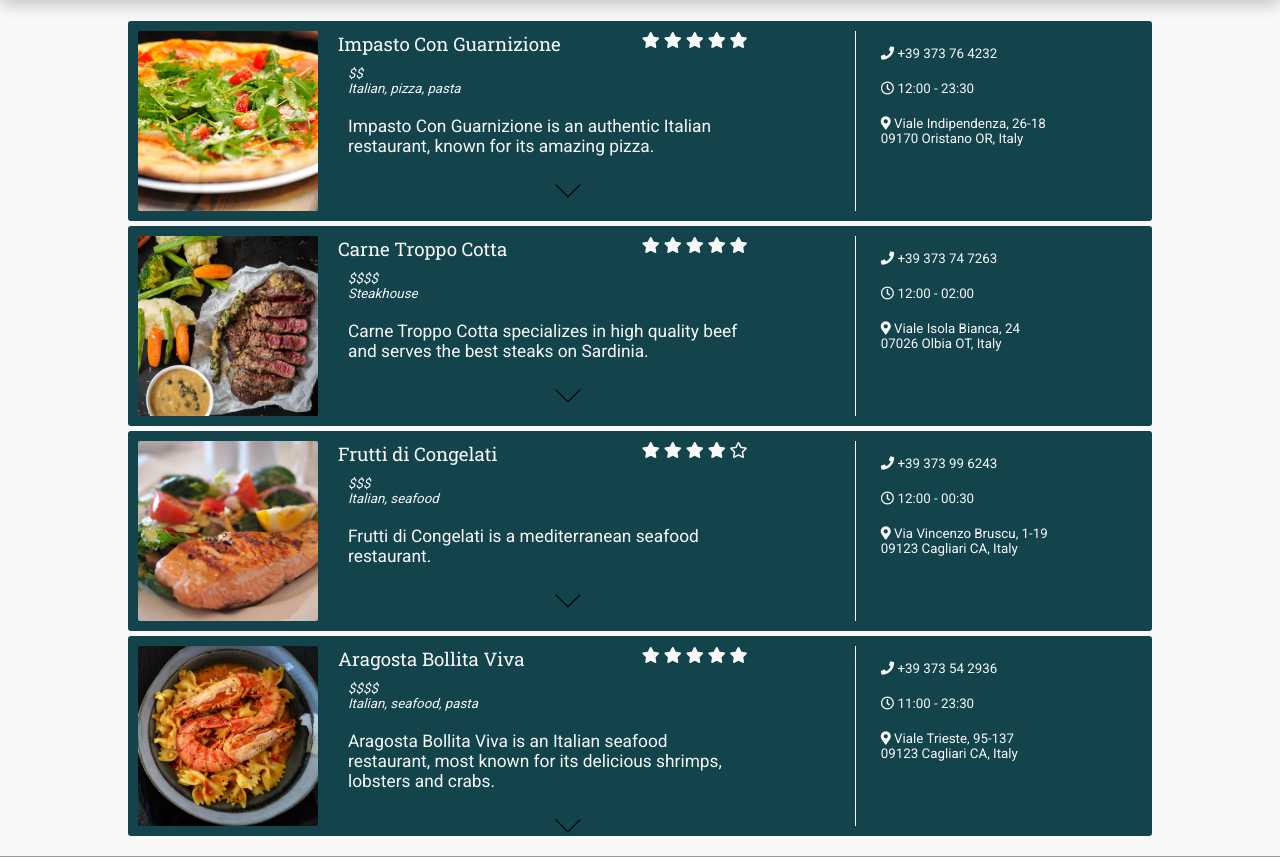
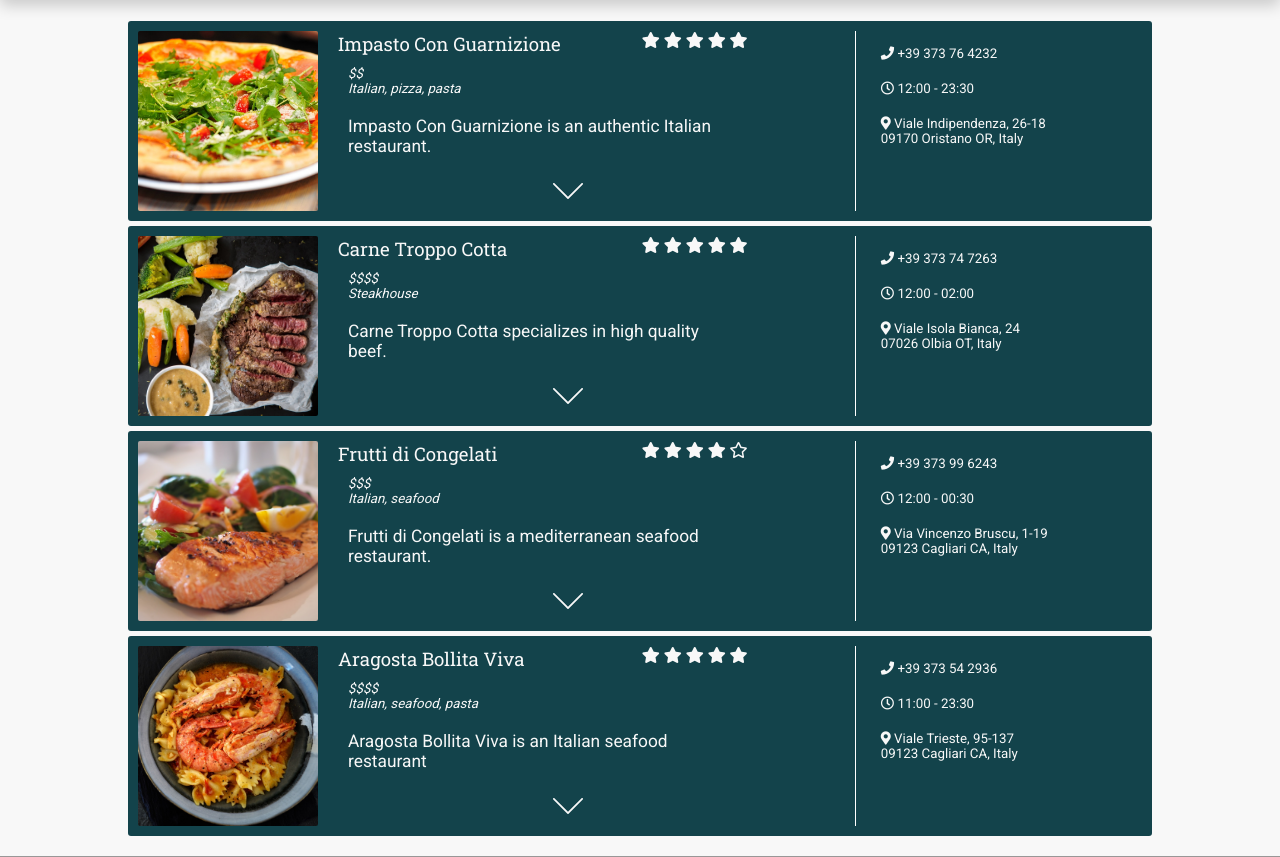
Before and after one commit to simenkjernlie/Webteknologi-Prosjekt, a plain HTML site: page src/WebPages/Restaurants.html in a window 1280 px wide. Shown: the part 87-944 px from the top of the page. Drawn offline with Linux system fonts and the light colour scheme; some packages are replaced by stand-ins of ours.

Commit message:
restaurants: changed to white arrows and decreased initial info

```diff
--- a/src/WebPages/Restaurants.html
+++ b/src/WebPages/Restaurants.html
@@ -46,11 +46,10 @@
                     $$ <br>
                     Italian, pizza, pasta
                 </p>
-                <p class="description"> Impasto Con Guarnizione is an authentic Italian restaurant, known for its
-                    amazing
-                    pizza.</p>
+                <p class="description"> Impasto Con Guarnizione is an authentic Italian restaurant.
+                </p>
                 <div class="arrowDownContainer">
-                    <img id="pizzaArrow" class="arrowDown" src="../img/expand-arrow.png" alt="Downward arrow" onclick="RestaurantExpand('pizzaArrow','pizzaExpansion')">
+                    <img id="pizzaArrow" class="arrowDown" src="../img/arrow-down.svg" alt="Downward arrow" onclick="RestaurantExpand('pizzaArrow','pizzaExpansion')">
                 </div>
             </div>
             <div class="sidebar">
@@ -97,11 +96,10 @@
                     <i class="fas fa-star"></i>
                     <i class="fas fa-star"></i>
                 </div>
-                <p class="description"> Carne Troppo Cotta specializes in high quality beef and serves the best steaks
-                    on
-                    Sardinia.</p>
+                <p class="description"> Carne Troppo Cotta specializes in high quality beef.
+                </p>
                 <div class="arrowDownContainer">
-                    <img id="steakArrow" class="arrowDown" src="../img/expand-arrow.png" alt="Downward arrow" onclick="RestaurantExpand('steakArrow','steakExpansion')">
+                    <img id="steakArrow" class="arrowDown" src="../img/arrow-down.svg" alt="Downward arrow" onclick="RestaurantExpand('steakArrow','steakExpansion')">
                 </div>
             </div>
             <div class="sidebar">
@@ -149,7 +147,7 @@
                 </p>
                 <p class="description"> Frutti di Congelati is a mediterranean seafood restaurant.</p>
                 <div class="arrowDownContainer">
-                    <img id="seafoodArrow" class="arrowDown" src="../img/expand-arrow.png" alt="Downward arrow" onclick="RestaurantExpand('seafoodArrow', 'seafoodExpansion')">
+                    <img id="seafoodArrow" class="arrowDown" src="../img/arrow-down.svg" alt="Downward arrow" onclick="RestaurantExpand('seafoodArrow', 'seafoodExpansion')">
                 </div>
 
             </div>
@@ -196,11 +194,10 @@
                     $$$$ <br>
                     Italian, seafood, pasta
                 </p>
-                <p class="description"> Aragosta Bollita Viva is an Italian seafood restaurant, most known for its
-                    delicious
-                    shrimps, lobsters and crabs. </p>
+                <p class="description"> Aragosta Bollita Viva is an Italian seafood restaurant
+                </p>
                 <div class="arrowDownContainer">
-                    <img id="lobsterArrow" class="arrowDown" src="../img/expand-arrow.png" alt="Downward arrow" onclick="RestaurantExpand('lobsterArrow', 'LobsterExpansion')">
+                    <img id="lobsterArrow" class="arrowDown" src="../img/arrow-down.svg" alt="Downward arrow" onclick="RestaurantExpand('lobsterArrow', 'LobsterExpansion')">
                 </div>
             </div>
             <div class="sidebar">
--- a/src/scripts/restaurants.js
+++ b/src/scripts/restaurants.js
@@ -4,10 +4,10 @@ function RestaurantExpand(arrowImage, restaurantExpansion) {
 
   if (element.style.display === "none" || element.style.display === "") {
     element.style.display = "block";
-    image.src = "../img/arrow.png";
+    image.src = "../img/arrow-up.svg";
   } else {
     element.style.display = "none";
-    image.src = "../img/expand-arrow.png";
+    image.src = "../img/arrow-down.svg";
   }
 }
 
```
